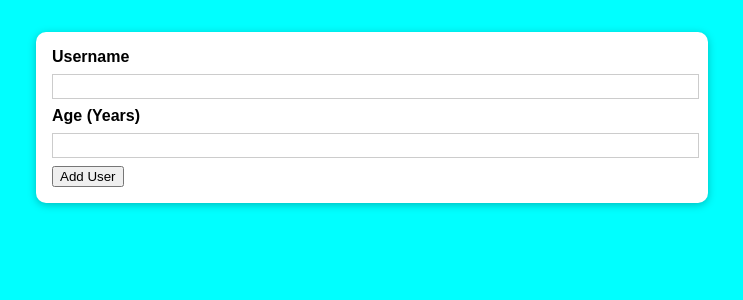
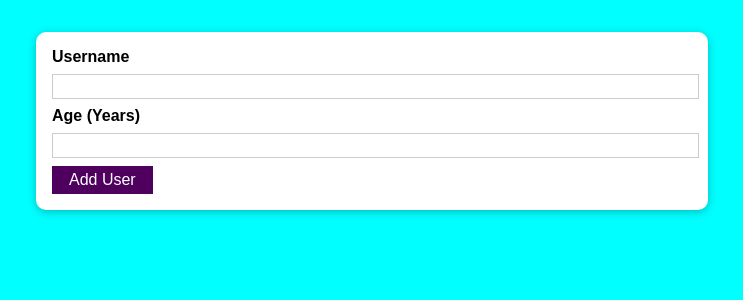
Before and after one commit to imshashikumarGH/my-first-react-app, a React (Create React App) app: page / in a window 1280 px wide. Shown: the top 300 px of the page, without its empty margins (268-1011 px from the left). Built offline with nearby package versions, Linux system fonts and the light colour scheme.

Commit message:
AB02 Creating own Button with CSS

```diff
--- /dev/null
+++ b/src/common/Button.js
@@ -0,0 +1,9 @@
+import React from "react";
+import classes from './Button.module.css';
+
+const Button = (props) => {
+
+    return <button className= {classes.button} type = {props.type || 'button'} onClick = {props.onClickHandler}> {props.children}</button>
+}
+
+export default Button;
--- /dev/null
+++ b/src/common/Button.module.css
@@ -0,0 +1,18 @@
+.button {
+    font: inherit;
+    border: 1px solid #4f005f;
+    background: #4f005f;
+    color: white;
+    padding: 0.25rem 1rem;
+    cursor: pointer;
+  }
+
+  .button:hover,
+  .button:active {
+    background: #741188;
+    border-color: #741188;
+  }
+
+  .button:focus {
+    outline: none;
+  }
--- a/src/user/AddUser.js
+++ b/src/user/AddUser.js
@@ -1,6 +1,7 @@
 import React from "react";
 import Card from "../common/Card";
 import classes from './AddUser.module.css';
+import Button from "../common/Button";
 
 
 const AddUser = (props) => {
@@ -15,7 +16,7 @@
         <input id="username" type="text" />
         <label html="age">Age (Years)</label>
         <input id="age" type="number" />
-        <button type="submit">Add User</button>
+        <Button type="submit">Add User</Button>
       </form>
     </Card>
   );
```
